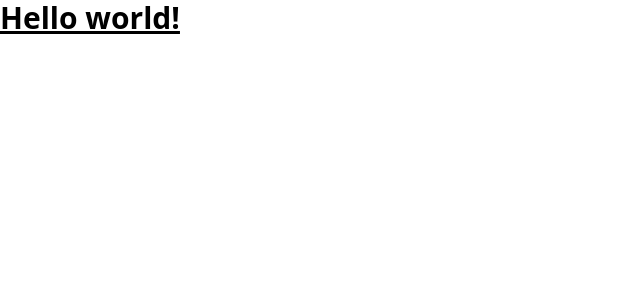
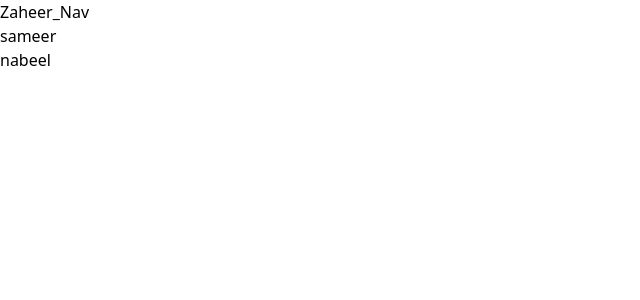
Before and after one commit to AbdulMoeez231/team, a React (Create React App) app in the folder team-project/: page / in a window 1280 px wide. Shown: the top 300 px of the page, without its empty margins (0-640 px from the left). Built offline with nearby package versions, Linux system fonts and the light colour scheme.

Commit message:
Components Modified

```diff
--- a/team-project/src/App.jsx
+++ b/team-project/src/App.jsx
@@ -1,11 +1,16 @@
 import React from 'react'
+import Zaheer_Nav from './Component/Zaheer_Nav'
+import Sameer from './Component/sameer'
+import Faizan from './Component/faizan'
+import Nabeel from './Component/nabeel'
 
 const App = () => {
   return (
     <div>
-      <h1 className="text-3xl font-bold underline">
-        Hello world!
-      </h1>
+      <Zaheer_Nav />
+      <Sameer />
+      <Faizan />
+      <Nabeel />
     </div>
   )
 }
```
